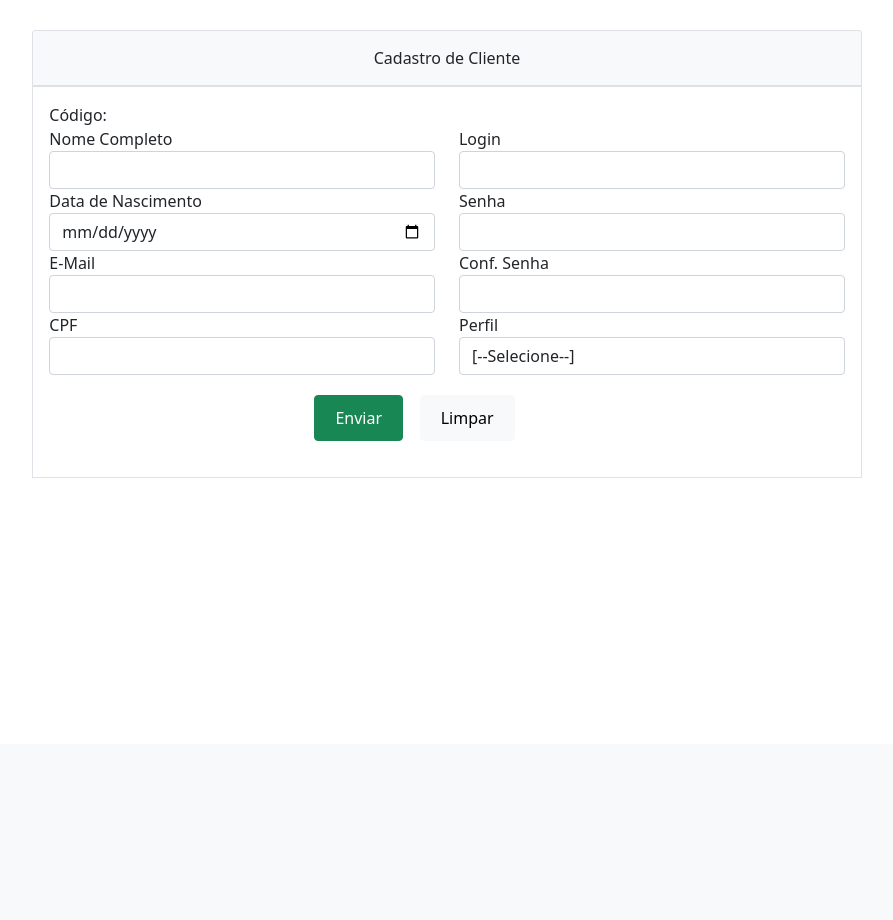
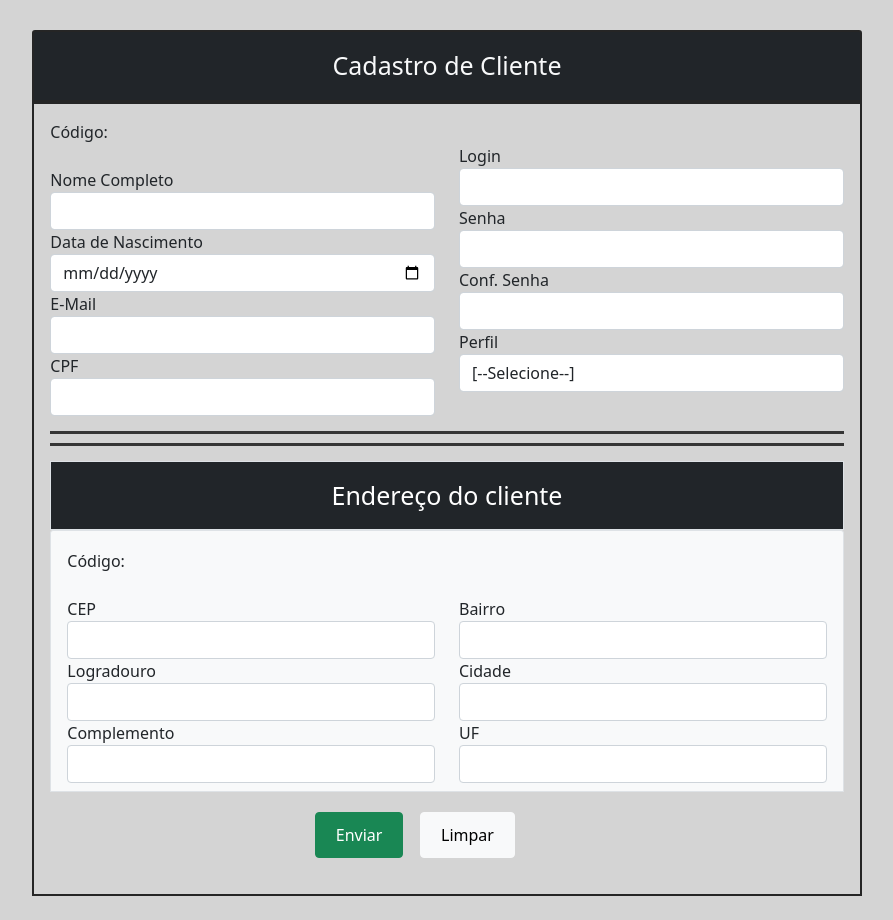
Before and after one commit to HaristonNuMacedo/phpPDO, a PHP site: page /phpPDO/view/cadastroPessoa.php in a window 1280 px wide. Shown: the part 56-976 px from the top of the page, without its empty margins (193-1086 px from the left). Before the commit the page ends 534 px from the top, so only its background shows below. Run offline with PHP 8.4, Linux system fonts and the light colour scheme.

Commit message:
Update Style Cadastros

```diff
--- a/phpPDO/PROFESSOR/bd/conecta.php
+++ b/phpPDO/PROFESSOR/bd/conecta.php
@@ -6,7 +6,7 @@ class Conecta {
         $pdo = null;
         try{
             $pdo = new PDO("mysql:host=localhost;dbname=dbphp01",
-            "root", "senac");
+            "root", "root");
         }catch(Exception $ex){
             echo "<script>alert('Erro na conexão com o "
                 . "banco de dados.')</script>";
--- a/phpPDO/PROFESSOR/controller/PessoaController.php
+++ b/phpPDO/PROFESSOR/controller/PessoaController.php
@@ -2,9 +2,9 @@
 include_once 'C:/xampp/htdocs/phpPDO/phpPDO/PROFESSOR/dao/daoPessoa.php';
 include_once 'C:/xampp/htdocs/phpPDO/phpPDO/PROFESSOR/model/pessoa.php';
 
-class ProdutoController {
+class PessoaController {
 
-    public function inserirProduto($nome, $nasc, $lo, $se, $per, $email, $cpf, $fkEnd){
+    public function inserirPessoa($nome, $nasc, $lo, $se, $per, $email, $cpf, $fkEnd){
         $pessoa = new Pessoa();
         $pessoa->setNome($nome);
         $pessoa->setDtNasc($nasc);
--- a/phpPDO/PROFESSOR/view/cadastroFornecedor.php
+++ b/phpPDO/PROFESSOR/view/cadastroFornecedor.php
@@ -396,6 +396,8 @@ $btExcluir = FALSE;
         </div>
     </div>
 
+    <br>
+
     <script src="../js/bootstrap.js"></script>
     <script src="../js/bootstrap.min.js"></script>
 </body>
--- a/phpPDO/PROFESSOR/view/cadastroPessoa.php
+++ b/phpPDO/PROFESSOR/view/cadastroPessoa.php
@@ -1,3 +1,15 @@
+<?php
+include_once 'C:/xampp/htdocs/phpPDO/phpPDO/PROFESSOR/controller/PessoaController.php';
+include_once 'C:/xampp/htdocs/phpPDO/phpPDO/PROFESSOR/model/pessoa.php';
+include_once 'C:/xampp/htdocs/phpPDO/phpPDO/PROFESSOR/model/Mensagem.php';
+
+$msg = new Mensagem();
+$ps = new Pessoa();
+
+$btEnviar = FALSE;
+$btAtualizar = FALSE;
+$btExcluir = FALSE;
+?>
 <!DOCTYPE html>
 <html>
     <head>
@@ -11,9 +23,16 @@
                 margin-top: 20px;
                 margin-bottom: 20px;
             }
+
+            .DivDados{
+                border-top: 3px solid #353535;
+                border-bottom: 3px solid #353535;
+                height: 15px;
+                margin: 15px 0px;
+            }
         </style>
     </head>
-    <body>
+    <body style="background-color: rgb(212, 212, 212)">
         <nav class="navbar navbar-expand-lg navbar-light bg-light">
             <div class="container-fluid">
                 <a class="navbar-brand" href="#">Navbar</a>
@@ -50,41 +69,49 @@
             <div class="row" style="margin-top: 30px;">
                 <div class="col-8 offset-2">
 
-                    <div class="card-header bg-light text-center border"
-                         style="padding-bottom: 15px; padding-top: 15px;">
+                    <div class="card-header bg-dark text-center text-light"
+                         style="padding-bottom: 15px; padding-top: 15px; font-size: 25px; border: 2px solid #252525;">
                         Cadastro de Cliente
                     </div>
                     <?php
                     //envio dos dados para o BD
-                    if (isset($_POST['cadastrar'])) {
-                        include_once 'controller/PessoaController.php';
-                        $nome = $_POST['nome'];
+                    if (isset($_POST['cadastrarPessoa'])) {
+                        $nome = trim($_POST['nome']);
+                        if ($nome != "") {
                             $dtNasc = $_POST['dtNasc'];
                             $login = $_POST['login'];
                             $senha = $_POST['senha'];
                             $perfil = $_POST['perfil'];
                             $cpf = $_POST['cpf'];
                             $email = $_POST['email'];
+                            $fkEndereco = $_POST['Endereco'];
 
-                        $pc = new PessoaController();
-                        echo "<p>".$pc->inserirPessoa($nome, $dtNasc,
-                            $login, $senha, $perfil, $email, $cpf)."</p>";
+                            $pessoa = new PessoaController();
+                                unset($_POST['cadastrarPessoa']);
+                                $msg = $pessoa->inserirPessoa($nome, $dtNasc,
+                                        $login, $perfil, $senha, $email, $cpf, $fkEndereco);
+                                echo $msg->getMsg();
+                                echo "<META HTTP-EQUIV='REFRESH' CONTENT=\"2;
+                                    URL='cadastroPessoa.php'\">";
                         }
+                    }
+
                     ?>
-                    <div class="card-body border">
+                    <div class="card-body" style="border: 2px solid #252525;">
                         <form method="post" action="">
                             <div class="row">
                                 <div class="col-md-6">
-                                    <label>Código: </label> <br>
+
+                                    <label>Código: </label> <br><br>
                                     <label>Nome Completo</label>
                                     <input class="form-control" type="text"
-                                           name="nome">
+                                           name="nome" >
                                     <label>Data de Nascimento</label>
                                     <input class="form-control" type="date"
-                                           name="dtNasc">
+                                           name="dtNasc" >
                                     <label>E-Mail</label>
                                     <input class="form-control" type="email"
-                                           name="email">
+                                           name="email" >
                                     <label>CPF</label>
                                     <input class="form-control" type="text"
                                            name="cpf">
@@ -93,23 +120,53 @@
                                     <br>
                                     <label>Login</label>
                                     <input class="form-control" type="text"
-                                           name="login">
+                                           name="login" >
                                     <label>Senha</label>
                                     <input class="form-control" type="password"
-                                           name="senha">
+                                           name="senha" >
                                     <label>Conf. Senha</label>
                                     <input class="form-control" type="password"
                                            name="senha2">
                                     <label>Perfil</label>
                                     <select name="perfil" class="form-control">
                                         <option>[--Selecione--]</option>
-                                        <option>Cliente</option>
-                                        <option>Funcionário</option>
+                                        <option >Cliente</option>
+                                        <option >Funcionário</option>
                                     </select>
                                 </div>
                             </div>
+
+                            <div class="DivDados"></div>
+                            <div class="card-header bg-dark text-center text-white border"
+                                style="padding-bottom: 15px; padding-top: 15px; font-size: 25px;">
+                                    Endereço do cliente
+                            </div>
+                            <div class="col-12 ">
+                                <div class="card-header bg-light text-start text-dark border">
+                                    <label style="margin-top: 10px;">Código: </label><br><br>
+                                    <div class="row">
+                                        <div class="col-md-6 ">
+                                            <label>CEP</label><br>
+                                            <input class="form-control" type="text" name="cep">
+                                            <label>Logradouro</label>
+                                            <input class="form-control" type="text" name="logradouro">
+                                            <label>Complemento</label>
+                                            <input class="form-control" type="text" name="complemento">
+                                        </div>
+                                        <div class="col-md-6">
+                                            <label>Bairro</label>
+                                            <input class="form-control" type="text" name="bairro">
+                                            <label>Cidade</label>
+                                            <input class="form-control" type="text" name="cidade">
+                                            <label>UF</label>
+                                            <input class="form-control" type="text" name="uf">
+                                        </div>
+                                    </div>
+                                </div>
+                            </div>
+
                             <div class="col-6 offset-4">
-                                <input type="submit" name="cadastrar"
+                                <input type="submit" name="cadastrarPessoa"
                                        class="btn btn-success btInput" value="Enviar">
                                 &nbsp;&nbsp;
                                 <input type="reset"
@@ -120,6 +177,9 @@
                 </div>
             </div>
         </div>
+
+        <br>
+
         <script src="../js/bootstrap.js"></script>
         <script src="../js/bootstrap.min.js"></script>
     </body>
--- a/phpPDO/PROFESSOR/view/cadastroProduto.php
+++ b/phpPDO/PROFESSOR/view/cadastroProduto.php
@@ -317,6 +317,7 @@ $btExcluir = FALSE;
         </div>
     </div>
 
+    <br>
 
     <script src="../js/bootstrap.js"></script>
     <script src="../js/bootstrap.min.js"></script>
```
Lines whose indentation alone changed are shown as unchanged.
